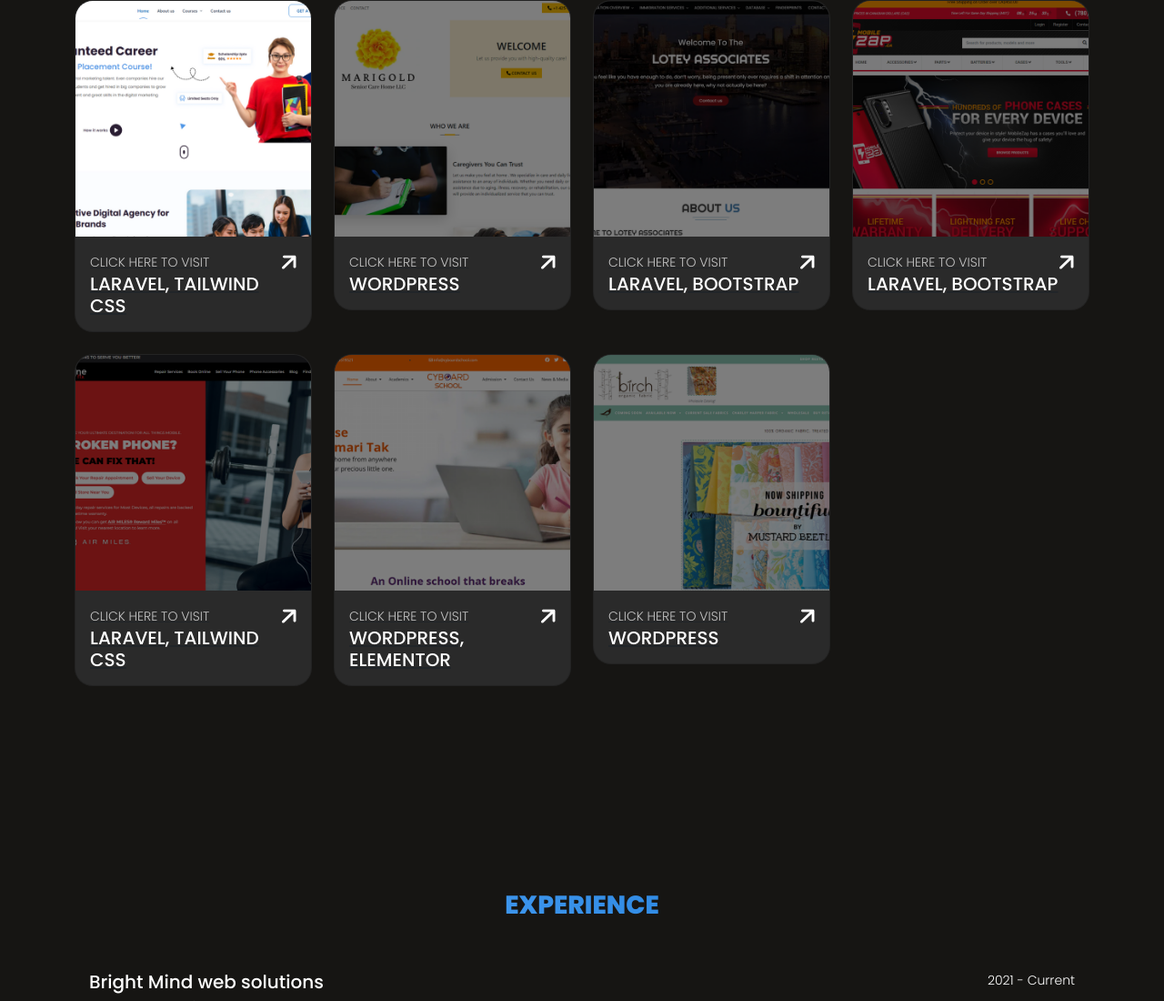
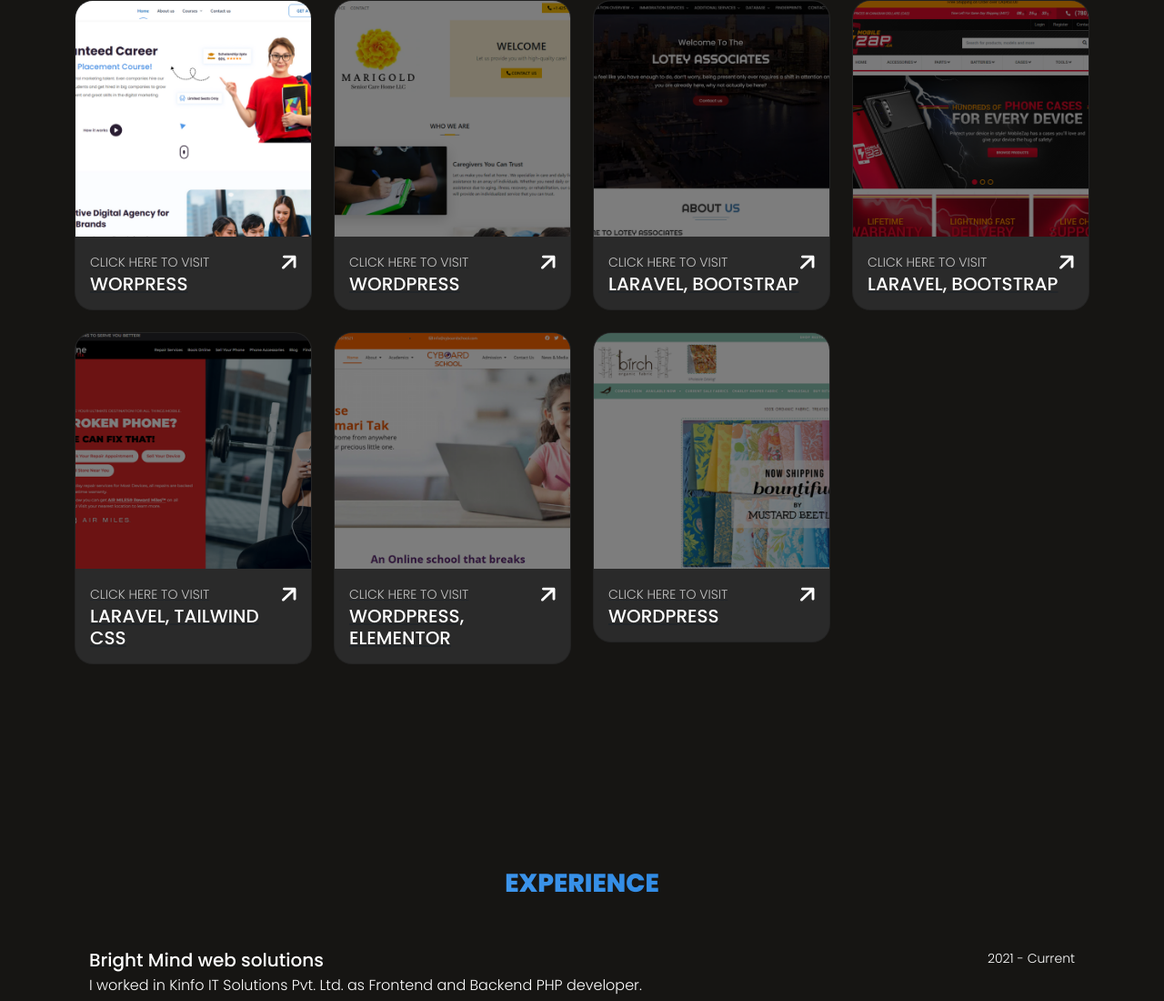
Before and after one commit to mriteshverma/mriteshverma.github.io, a plain HTML site: page index.html in a window 1280 px wide. Shown: the part 962-2062 px from the top of the page at 91% size. Drawn offline with nearby package versions, Linux system fonts and the light colour scheme.

Commit message:
Update index.html

```diff
--- a/index.html
+++ b/index.html
@@ -214,7 +214,7 @@
                        class="card-body d-flex justify-content-between">
                         <div>
                             <small style="color: var(--secondary);">CLICK HERE TO VISIT</small>
-                            <h5 class="text-white m-0 text-uppercase">Laravel, Tailwind CSS</h5>
+                            <h5 class="text-white m-0 text-uppercase">Worpress</h5>
                         </div>
                         <div>
                             <span class="text-white">
```
